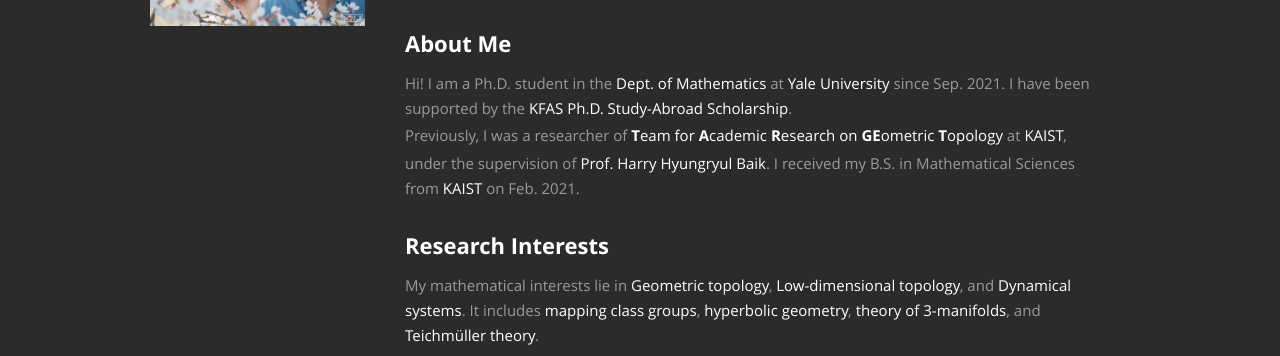
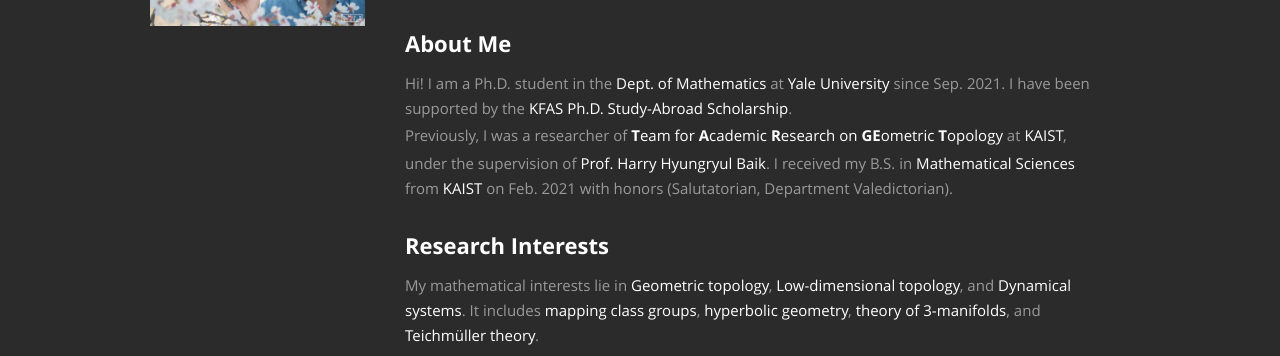
Before and after one commit to dongryulkim/dongryulkim.github.io, a plain HTML site: page index.html in a window 1280 px wide. Shown: the part 201-557 px from the top of the page. Drawn offline with nearby package versions, Linux system fonts and the light colour scheme; files whose address does not match are found by name.

Commit message:
homepage

```diff
--- a/index.html
+++ b/index.html
@@ -93,9 +93,9 @@
             <h2>About Me</h2>
 
             <p>
-			Hi! I am a Ph.D. student in the <A HREF="http://math.yale.edu" target="_blank">Dept. of Mathematics</A> at <A HREF="https://www.yale.edu" target="_blank">Yale University</A> since Sep. 2021. I have been supported by the <A HREF="http://www.kfas.or.kr/ScholarShip/ScholarShip0201.aspx?pCulture=en" target="_blank">KFAS Ph.D. Study-Abroad Scholarship</A>.
+			Hi! I am a Ph.D. student in the <A HREF="https://math.yale.edu" target="_blank">Dept. of Mathematics</A> at <A HREF="https://www.yale.edu" target="_blank">Yale University</A> since Sep. 2021. I have been supported by the <A HREF="http://www.kfas.or.kr/ScholarShip/ScholarShip0201.aspx?pCulture=en" target="_blank">KFAS Ph.D. Study-Abroad Scholarship</A>.
 			</br>
-			Previously, I was a researcher of <A HREF="https://sites.google.com/site/hrbaik85/lab?authuser=0" target="_blank"><b>T</b>eam for <b>A</b>cademic <b>R</b>esearch on <b>GE</b>ometric <b>T</b>opology</A> at <A HREF="https://www.kaist.ac.kr/en/" target="_blank">KAIST</A>, under the supervision of <A HREF="https://sites.google.com/site/hrbaik85/">Prof. Harry Hyungryul Baik</A>. I received my B.S. in Mathematical Sciences from <A HREF="https://www.kaist.ac.kr/en/" target="_blank">KAIST</A> on Feb. 2021.
+			Previously, I was a researcher of <A HREF="https://sites.google.com/site/hrbaik85/lab?authuser=0" target="_blank"><b>T</b>eam for <b>A</b>cademic <b>R</b>esearch on <b>GE</b>ometric <b>T</b>opology</A> at <A HREF="https://www.kaist.ac.kr/en/" target="_blank">KAIST</A>, under the supervision of <A HREF="https://sites.google.com/site/hrbaik85/">Prof. Harry Hyungryul Baik</A>. I received my B.S. in <A HREF="https://mathsci.kaist.ac.kr/en/" target="_blank">Mathematical Sciences</A> from <A HREF="https://www.kaist.ac.kr/en/" target="_blank">KAIST</A> on Feb. 2021 with honors (Salutatorian, Department Valedictorian).
 			</p>
 
 			<h2>Research Interests</h2>
```
